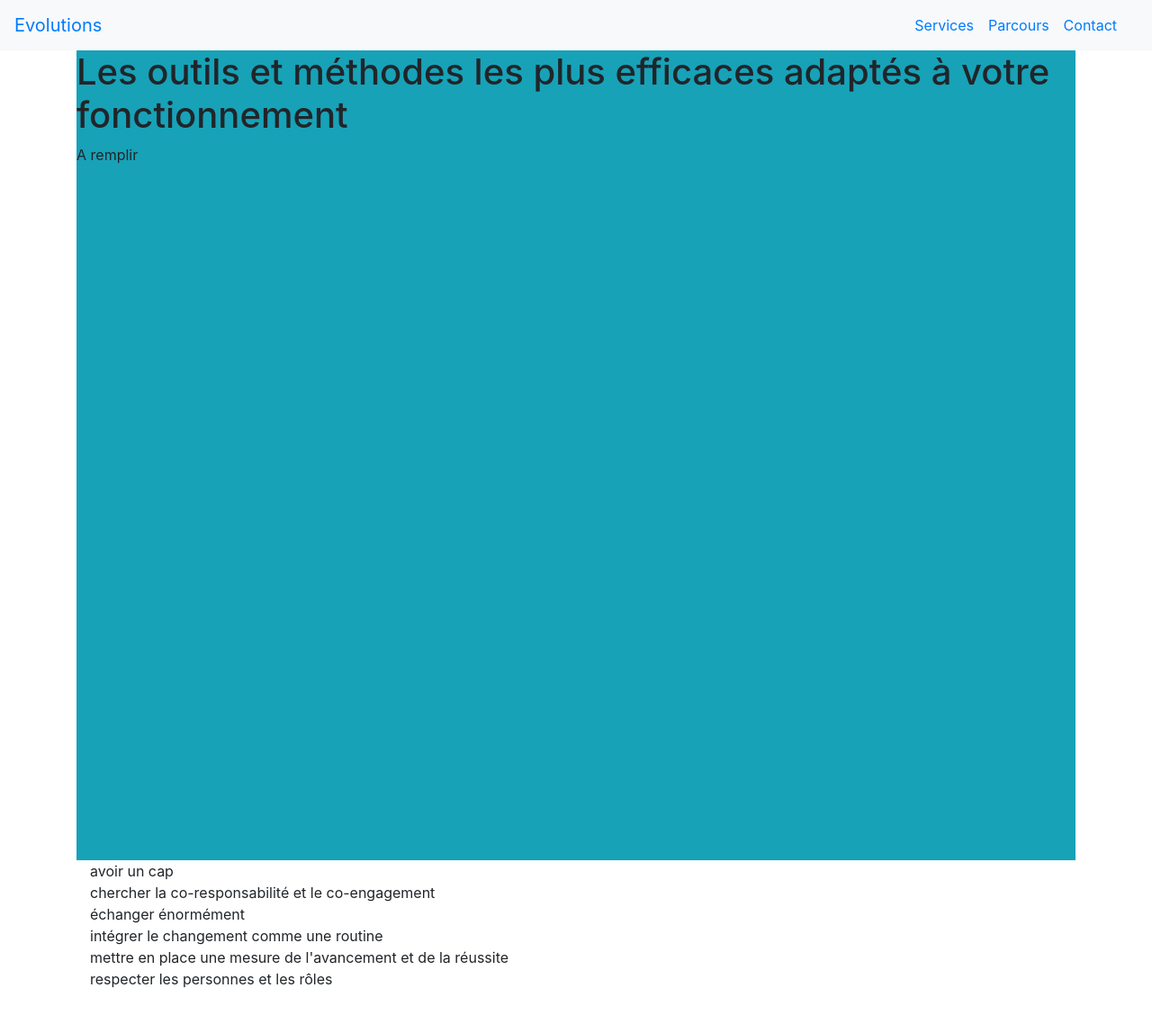
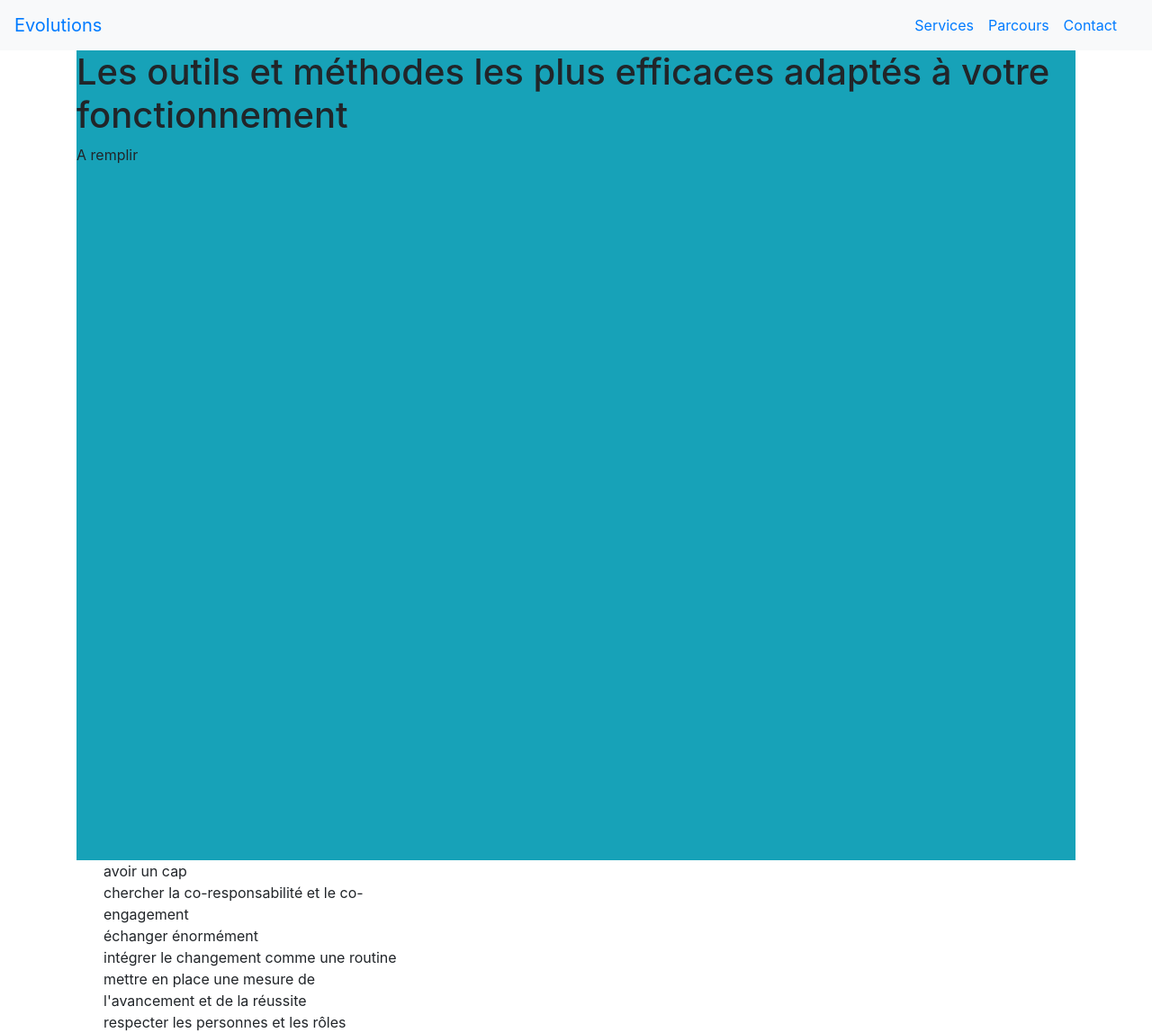
Before and after one commit to OrgaEvolutions/orgaevolutions.github.io, a Jekyll site: the page built from index.html, in a window 1280 px wide. Shown: the whole page at 90% size. Built offline with Jekyll 4.4.1, drawn with Linux system fonts in a browser that asks for light colours; before the commit the page ends 1100 px from its top, so only the background shows below that.

Commit message:
Update index.html

```diff
--- a/index.html
+++ b/index.html
@@ -9,7 +9,7 @@ title: evolutions
 </div>
 <div class="container">
 	{% for libelle in site.data.principes %}
-	    <div class="principes">
+	    <div class="col-md-4">
 	      {{ libelle.libelle }}
 	    </div>
 	{% endfor %}
```
